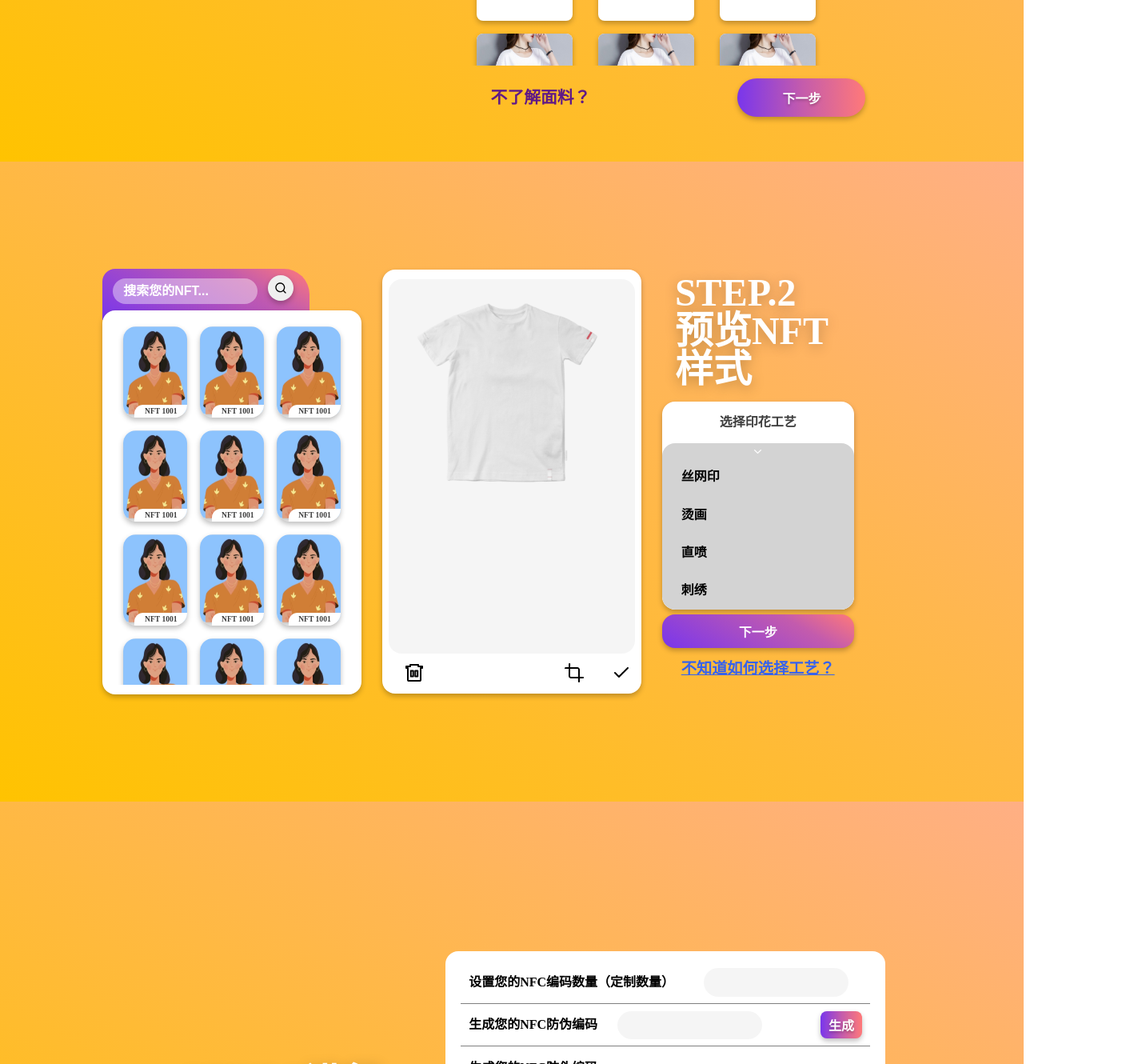
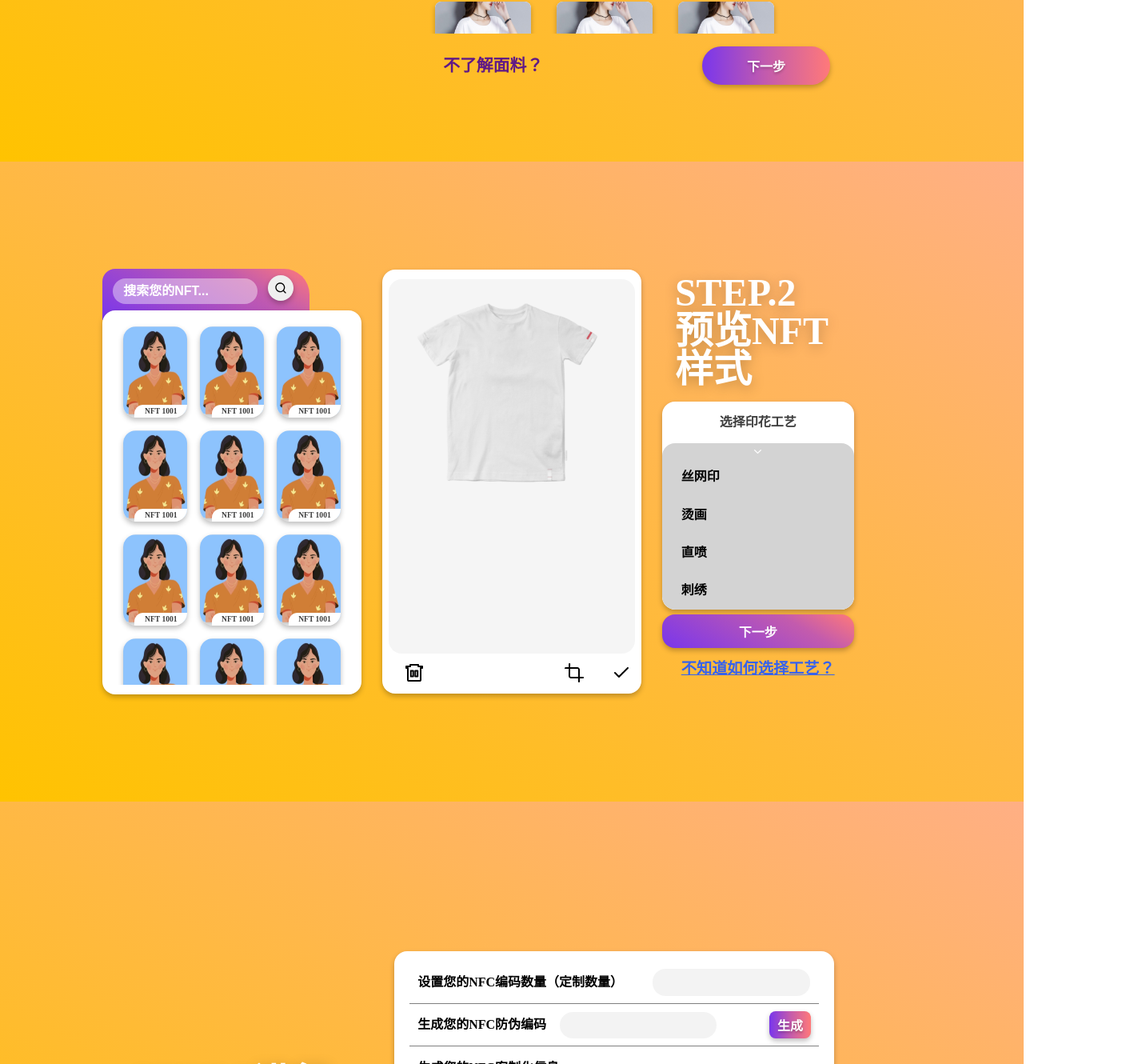
Before and after one commit to rabbitandcat/comet, a Vue app in the folder comet-web/: page / in a window 1280 px wide. Shown: the part 1398-2728 px from the top of the page at 80% size, 1408 px wide, since content can reach past the window. Built offline with nearby package versions, Linux system fonts and the light colour scheme; a web font is replaced by a local one.

Commit message:
style: basic style of homepage finished

```diff
--- a/comet-web/src/views/HomePage/NFCPage.vue
+++ b/comet-web/src/views/HomePage/NFCPage.vue
@@ -9,15 +9,19 @@
             <div class="nfc-setting">
                 <div class="nfc-num">
                     <p>设置您的NFC编码数量（定制数量）</p>
-                    <input type="text" class="num-input">
+                    <div class="search-bar">
+                        <input type="text" class="search-input">
+                    </div>
                 </div>
                 <div class="nfc-generate">
                     <p>生成您的NFC防伪编码</p>
-                    <input type="text" class="generate-input">
+                    <div class="search-bar">
+                        <input type="text" class="search-input">
+                    </div>
                     <button class="generate">生成</button>
                 </div>
                 <div class="customize">
-                    生成您的NFC防伪编码
+                    生成您的NFC客制化信息
                 </div>
             </div>
             <div class="bottom-container">
@@ -47,6 +51,7 @@
     align-items: center;
 
     .left-container {
+        margin-left: -10%;
         width: 30%;
         height: 50%;
         display: flex;
@@ -63,6 +68,7 @@
     }
 
     .right-container {
+        box-shadow: 0 0.2rem 0.4rem rgba(0, 0, 0, 0.25);
         overflow: hidden;
         padding: 1% 1.5%;
         border-radius: 1rem;
@@ -93,12 +99,34 @@
                     padding-right: 7.5%;
                 }
 
-                .num-input {
+
+                .search-bar {
+                    margin: 0 0 0 0;
+                    display: flex;
+                    justify-content: center;
+                    align-items: center;
+                    width: 40%;
                     height: 80%;
-                    border-radius: 2rem;
-                    outline: none;
-                    border: none;
-                    background-color: rgba(0, 0, 0, 0.04);
+                    border-radius: 1rem;
+                    background-color: rgba(0, 0, 0, 0.047);
+
+                    .search-input {
+                        background-color: transparent;
+                        width: 85%;
+                        height: 80%;
+                        border: none;
+                        outline: none;
+                        font-size: 1rem;
+                        font-weight: bold;
+                        color: black;
+                        line-height: 1rem;
+
+                        &::placeholder {
+                            color: white;
+
+                        }
+                    }
+
                 }
             }
 
@@ -114,12 +142,33 @@
                     // padding-right: 20%;
                 }
 
-                .generate-input {
+                .search-bar {
+                    margin: 0 0 0 0;
+                    display: flex;
+                    justify-content: center;
+                    align-items: center;
+                    width: 40%;
                     height: 80%;
-                    border-radius: 2rem;
-                    outline: none;
-                    border: none;
-                    background-color: rgba(0, 0, 0, 0.04);
+                    border-radius: 1rem;
+                    background-color: rgba(0, 0, 0, 0.047);
+
+                    .search-input {
+                        background-color: transparent;
+                        width: 85%;
+                        height: 80%;
+                        border: none;
+                        outline: none;
+                        font-size: 1rem;
+                        font-weight: bold;
+                        color: #fff;
+                        line-height: 1rem;
+
+                        &::placeholder {
+                            color: white;
+
+                        }
+                    }
+
                 }
 
                 .generate {
@@ -158,6 +207,7 @@
 
                 img {
                     margin-right: 30%;
+                    cursor: pointer;
                 }
             }
 
--- a/comet-web/src/views/HomePage/OrderPage.vue
+++ b/comet-web/src/views/HomePage/OrderPage.vue
@@ -12,25 +12,39 @@
             </div>
             <form action="" class="form">
                 <p class="name">
+                    <span style="color: red">*</span>
                     姓名
                 </p>
-                <input type="text" class="name-input">
+                <div class="search-bar">
+                    <input type="text" class="search-input">
+                </div>
                 <p class="area">
+                    <span style="color: red">*</span>
                     省市区
                 </p>
-                <input type="text" class="area-input">
+                <div class="search-bar">
+                    <input type="text" class="search-input">
+                </div>
                 <p class="position">
+                    <span style="color: red">*</span>
                     详细地址
                 </p>
-                <input type="text" class="position-input">
+                <div class="search-bar">
+                    <input type="text" class="search-input">
+                </div>
                 <p class="company">
                     公司名称
                 </p>
-                <input type="text" class="company-input">
+                <div class="search-bar">
+                    <input type="text" class="search-input">
+                </div>
                 <p class="phone">
+                    <span style="color: red">*</span>
                     电话号码
                 </p>
-                <input type="text" class="phone-input">
+                <div class="search-bar">
+                    <input type="text" class="search-input">
+                </div>
             </form>
             <div class="cart">
                 <button class="btn-cart">
@@ -47,6 +61,7 @@
 
 <style lang="scss">
 .order-page {
+    padding-right: 20%;
     background-image: linear-gradient(30deg, #FFC300 0%, #FFAF84 100%);
     width: 100%;
     height: 100vh;
@@ -55,7 +70,7 @@
     align-items: center;
 
     .left-container {
-        width: 30%;
+        width: 40%;
         height: 50%;
         display: flex;
         justify-content: center;
@@ -71,6 +86,7 @@
     }
 
     .right-container {
+        box-shadow: 0 0.2rem 0.4rem rgba(0, 0, 0, 0.25);
         overflow: hidden;
         padding: 1% 2%;
         border-radius: 1rem;
@@ -83,11 +99,13 @@
         background-color: #fff;
 
         .title {
-            height: 20%;
+            height: 15%;
             width: 100%;
             display: flex;
             justify-content: flex-start;
             align-items: center;
+            margin-left: 10%;
+            margin-bottom: -10%;
 
             img {
                 width: 7%;
@@ -101,20 +119,41 @@
         }
 
         .form {
+            height: 60%;
             padding-left: 10%;
             font-weight: bold;
 
             p {
-                padding: 2% 0;
+                padding: 2% 1%;
             }
 
-            input {
-                width: 50%;
-                padding: 2% 0;
-                border-radius: 2rem;
-                outline: none;
-                border: none;
-                background-color: rgba(0, 0, 0, 0.04);
+            .search-bar {
+                margin: 0 0 0 0;
+                display: flex;
+                justify-content: center;
+                align-items: center;
+                width: 60%;
+                height: 10%;
+                border-radius: 1rem;
+                background-color: rgba(0, 0, 0, 0.047);
+
+                .search-input {
+                    background-color: transparent;
+                    width: 85%;
+                    height: 80%;
+                    border: none;
+                    outline: none;
+                    font-size: 1rem;
+                    font-weight: bold;
+                    color: black;
+                    line-height: 1rem;
+
+                    &::placeholder {
+                        color: #D3D3D3;
+
+                    }
+                }
+
             }
         }
 
@@ -124,7 +163,7 @@
             align-items: center;
 
             button {
-                padding: 1% 2%;
+                padding: 2% 3%;
                 box-shadow: 0 0.2rem 0.4rem rgba(0, 0, 0, 0.25);
                 text-shadow: 0 0.1rem 0.2rem rgba(0, 0, 0, 0.25);
                 border: none;
--- a/comet-web/src/views/HomePage/PatternPage.vue
+++ b/comet-web/src/views/HomePage/PatternPage.vue
@@ -19,7 +19,7 @@
                                 精梳棉圆领款
                             </div>
                             <div class="price">
-                                    ￥
+                                ￥ 12
                             </div>
                         </div>
                     </li>
@@ -32,7 +32,7 @@
                                 精梳棉圆领款
                             </div>
                             <div class="price">
-                                    ￥
+                                ￥ 14
                             </div>
                         </div>
                     </li>
@@ -236,7 +236,7 @@
 .pattern-page {
     height: 100vh;
     display: flex;
-        justify-content: space-between;
+    justify-content: center;
     align-items: center;
     width: 100vw;
     background-image: linear-gradient(30deg, #FFC300 0%, #FFAF84 100%);
@@ -248,7 +248,7 @@
         align-items: center;
         width: 30%;
         height: 100%;
-            margin-left: 20vh;
+        margin-left: 10%;
 
         .step1 {
             font-size: 3rem;
@@ -270,10 +270,10 @@
 
         .pattern-container {
             // background-color: transparent;
-                margin-right: 20vh;
-                margin-top: 20vh;
+            margin-right: 30%;
+            margin-top: 10%;
             width: 70%;
-                height: 60vh;
+            height: 60%;
             background-color: transparent;
 
             .pattern-list {
@@ -305,6 +305,7 @@
                 align-items: center;
 
                 .pattern-item {
+                    font-weight: bold;
                     overflow: hidden;
                     width: 15vh;
                     height: 25vh;
@@ -322,17 +323,24 @@
                             width: 100%;
                         }
                     }
+
+                    .under-text {
+                        padding: 5% 5%;
+                        .title {
+                            padding: 5% 0;
+                        }
+                    }
                 }
             }
         }
 
         .pattern-bottom {
+            margin-right: 20%;
             display: flex;
             justify-content: space-between;
             align-items: center;
-                width: 70%;
-                height: 5rem;
-                // margin-top: 2rem;
+            width: 60%;
+            height: 10%;
 
             .details-fabric {
                 font-size: 1.3rem;
@@ -343,7 +351,6 @@
             }
 
             .next-step {
-                    margin-right: 10vh;
                 font-family: 'SiYuan';
                 box-shadow: 0 0.2rem 0.4rem rgba(0, 0, 0, 0.25);
                 text-shadow: 0 0.1rem 0.2rem rgba(0, 0, 0, 0.25);
--- a/comet-web/src/views/HomePage/PreviewPage.vue
+++ b/comet-web/src/views/HomePage/PreviewPage.vue
@@ -127,7 +127,7 @@
     display: flex;
     justify-content: space-between;
     align-items: center;
-    width: 100vw;
+    width: 100%;
     background-image: linear-gradient(30deg, #FFC300 0%, #FFAF84 100%);
     background-size: cover;
 
```
Lines whose indentation alone changed are shown as unchanged.
